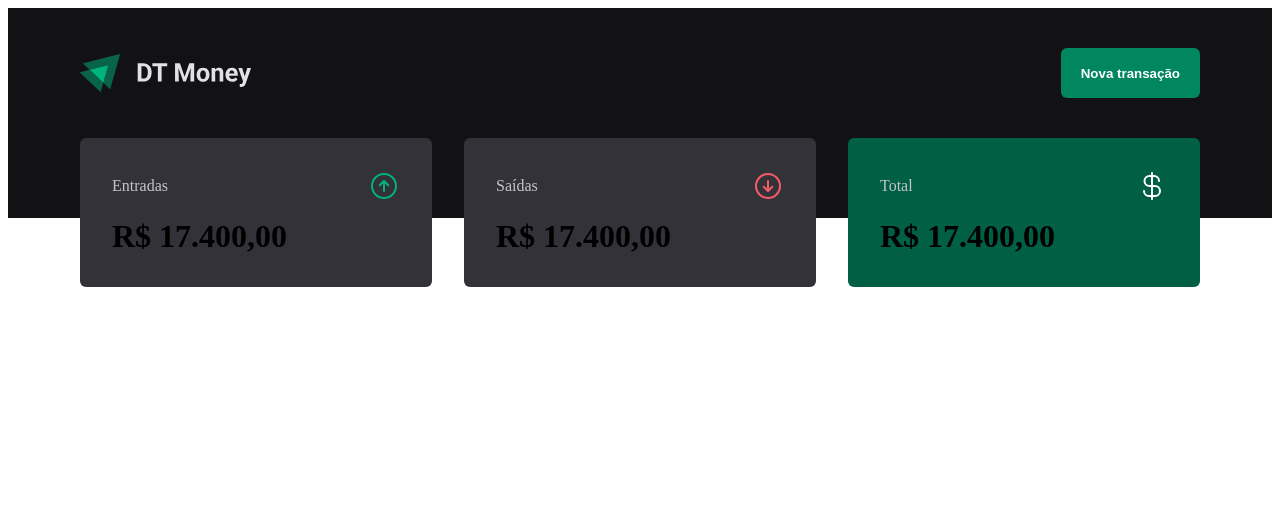
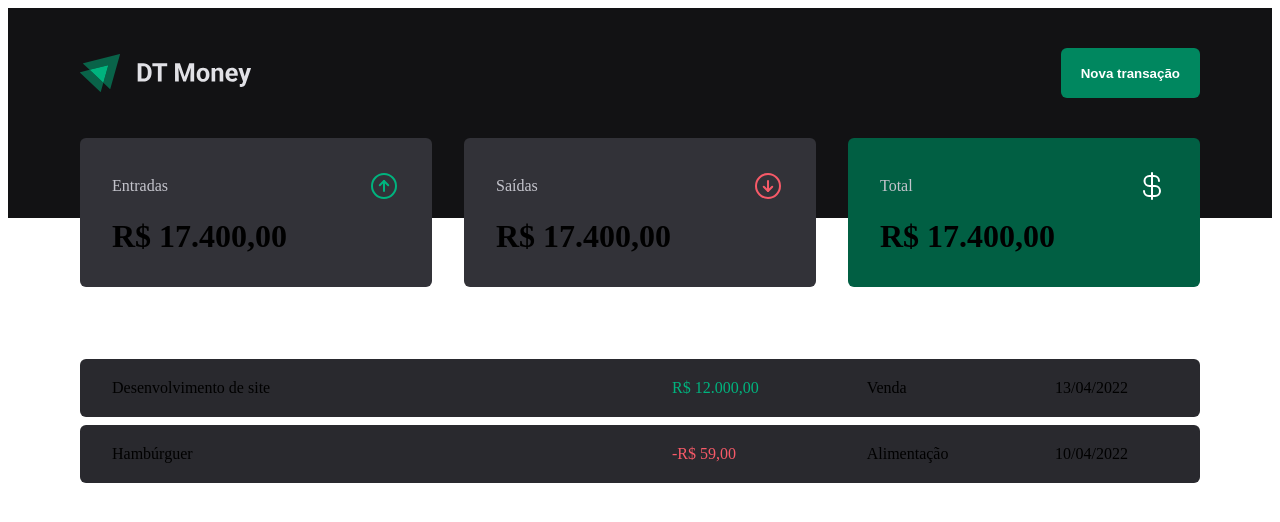
Before and after one commit to henriqueholz/DTMoney, a React (Vite) app: page / in a window 1280 px wide. Shown: the top 522 px of the page. Built offline with nearby package versions, Linux system fonts and the light colour scheme.

Commit message:
Showing transaction list

```diff
--- a/src/pages/Transactions/index.tsx
+++ b/src/pages/Transactions/index.tsx
@@ -1,11 +1,38 @@
 import { Header } from "../../components/Header";
 import { Summary } from "../../components/Summary";
+import { PriceHighlight, TransactionsContainer, TransactionsTable } from "./styles";
 
 export function Transactions() {
   return (
     <div>
       <Header />
       <Summary />
+      <TransactionsContainer>
+        <TransactionsTable>
+          <tbody>
+            <tr>
+              <td width="50%">Desenvolvimento de site</td>
+              <td>
+                <PriceHighlight variant="income">
+                  R$ 12.000,00
+                </PriceHighlight>
+              </td>
+              <td>Venda</td>
+              <td>13/04/2022</td>
+            </tr>
+            <tr>
+              <td width="50%">Hambúrguer</td>
+              <td>
+                <PriceHighlight variant="outcome">
+                  -R$ 59,00
+                </PriceHighlight>
+              </td>
+              <td>Alimentação</td>
+              <td>10/04/2022</td>
+            </tr>
+          </tbody>
+        </TransactionsTable>
+      </TransactionsContainer>
     </div>
   );
 }
--- a/src/pages/Transactions/styles.ts
+++ b/src/pages/Transactions/styles.ts
@@ -0,0 +1,35 @@
+import styled from "styled-components";
+
+export const TransactionsContainer = styled.main`
+  width: 100%;
+  max-width: 1120px;
+  margin: 4rem auto 0;
+  padding: 0 1.5rem;
+`;
+
+export const TransactionsTable = styled.table`
+  width: 100%;
+  border-collapse: separate;
+  border-spacing: 0 0.5rem;
+  /* margin-top: 1.5rem; */
+  td {
+    padding: 1.25rem 2rem;
+    background: ${props => props.theme["gray-700"]};
+    &:first-child {
+      border-top-left-radius: 6px;
+      border-bottom-left-radius: 6px;
+    }
+    &:last-child {
+      border-top-right-radius: 6px;
+      border-bottom-right-radius: 6px;
+    }
+  }
+`;
+
+interface PriceHighlightProps {
+  variant: "income" | "outcome";
+}
+
+export const PriceHighlight = styled.span<PriceHighlightProps>`
+  color: ${props => props.variant === "income" ? props.theme["green-300"] : props.theme["red-300"]};
+`;
```
